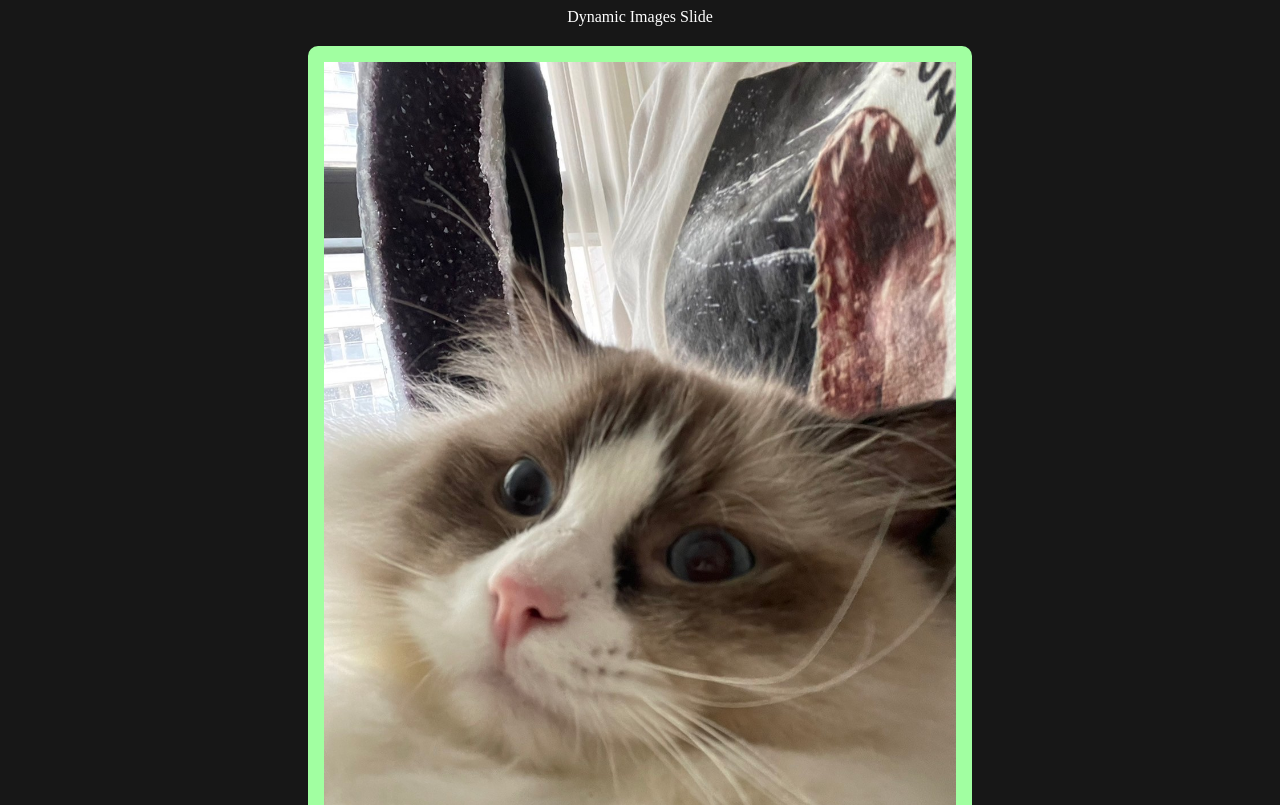
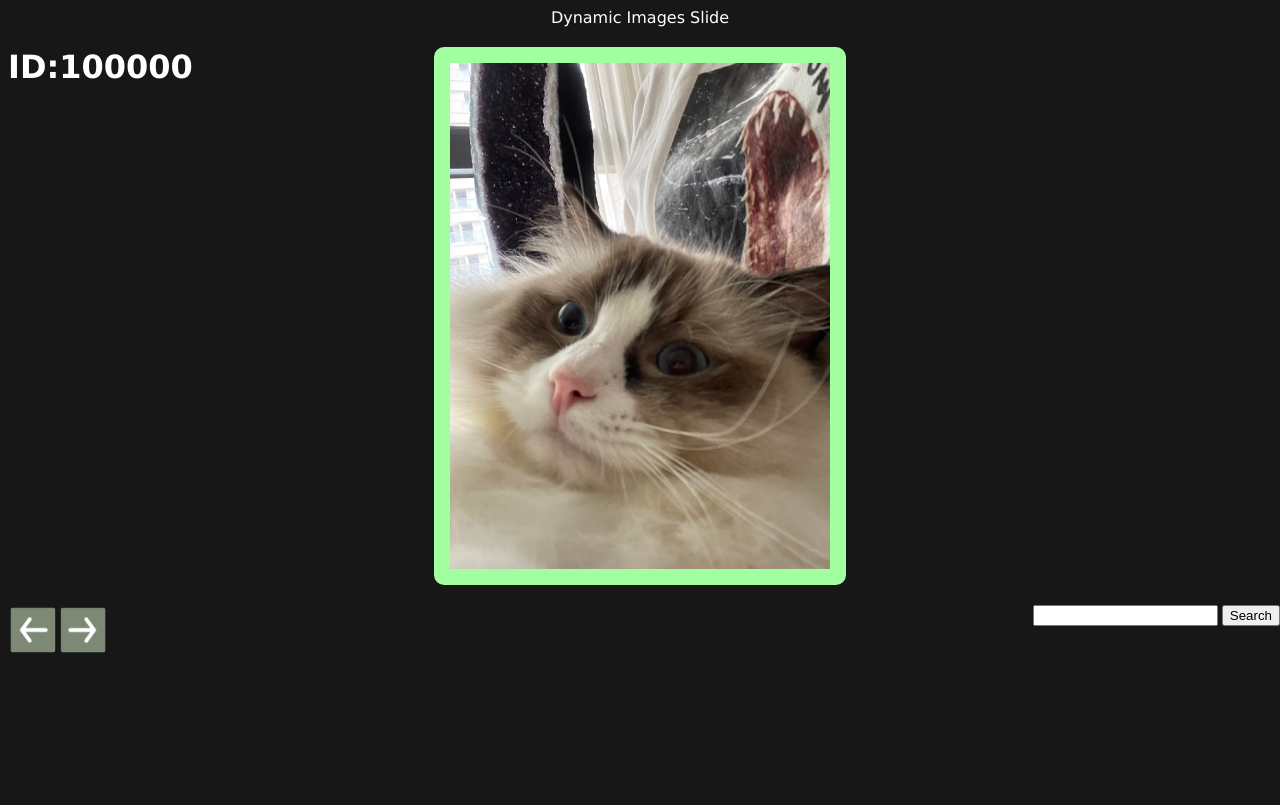
Before and after one commit to jovi920204/Dynamic-Img-Slide, a website: page index.html in a window 1280 px wide. Shown: the top 805 px of the page. Drawn offline with Linux system fonts and the light colour scheme.

Commit message:
commit add display id, and fix the search bar position on the right side.

```diff
--- a/index.html
+++ b/index.html
@@ -8,11 +8,13 @@
     <script src="script.js"></script>
     <title>Dynamic Img Slide</title>
   </head>
-  <body>
-    <header>Dynamic Images Slide</header>
+  <body onload="init();">
+    <header class="text">Dynamic Images Slide</header>
     <div class="container">
+      <h1 id="displayID" class="text">ID:</h1>
       <img id="image" src="/pics/100000.jpg" />
     </div>
+    <div class="controler">
       <input
         onclick="prevImg();"
         type="image"
@@ -38,5 +40,6 @@
           Search
         </button>
       </div>
+    </div>
   </body>
 </html>
--- a/script.js
+++ b/script.js
@@ -1,5 +1,11 @@
 var URL = "/pics/";
 var id = 100000; // default
+
+function display(){
+  var displayID = document.getElementById("displayID");
+  var text = "ID:"+String(id);
+  displayID.innerHTML = text;
+}
 
 function prevImg(){
   if(id > 100000){
@@ -7,6 +13,7 @@ function prevImg(){
   }
   const Img = document.getElementById("image");
   Img.src = URL+String(id)+".jpg";
+  display();
 };
 function nextImg(){
   if(id <= 100020){
@@ -14,6 +21,7 @@ function nextImg(){
   }
   const Img = document.getElementById("image");
   Img.src = URL+String(id)+".jpg";
+  display();
 };
 
 function search(){
@@ -21,4 +29,11 @@ function search(){
   const Img = document.getElementById("image");
   id = parseInt(text);
   Img.src = URL+String(id)+".jpg";
+  display();
 }
+
+function init(){
+  const Img = document.getElementById("image");
+  Img.src = URL+String(id)+".jpg";
+  display();
+}
--- a/styles.css
+++ b/styles.css
@@ -1,25 +1,40 @@
-body{
+body {
   background-color: #171717;
 }
-.pageControl{
+.pageControl {
   width: 50px;
   height: 50px;
 }
 
-header{
+header {
   text-align: center;
   color: white;
 }
-img{
+img {
   display: block;
   margin: 20px auto;
-  border: 1rem solid #A1FFA1;
+  border: 1rem solid #a1ffa1;
   border-radius: 10px;
-  width: 50%;
-  height: 50%;
+  width: 30%;
+  height: auto;
 }
 
-.search{
-  position: static;
+.search {
+  position: fixed;
   right: 0px;
 }
+
+.controler{
+  display: flex;
+}
+
+.container{
+  display: flex;
+}
+h1{
+  color: white;
+  width: 0px;
+}
+.text{
+  font-family: Verdana, sans-serif;
+}
```
Also changed, not shown: README.md. Lines whose indentation alone changed are shown as unchanged.
